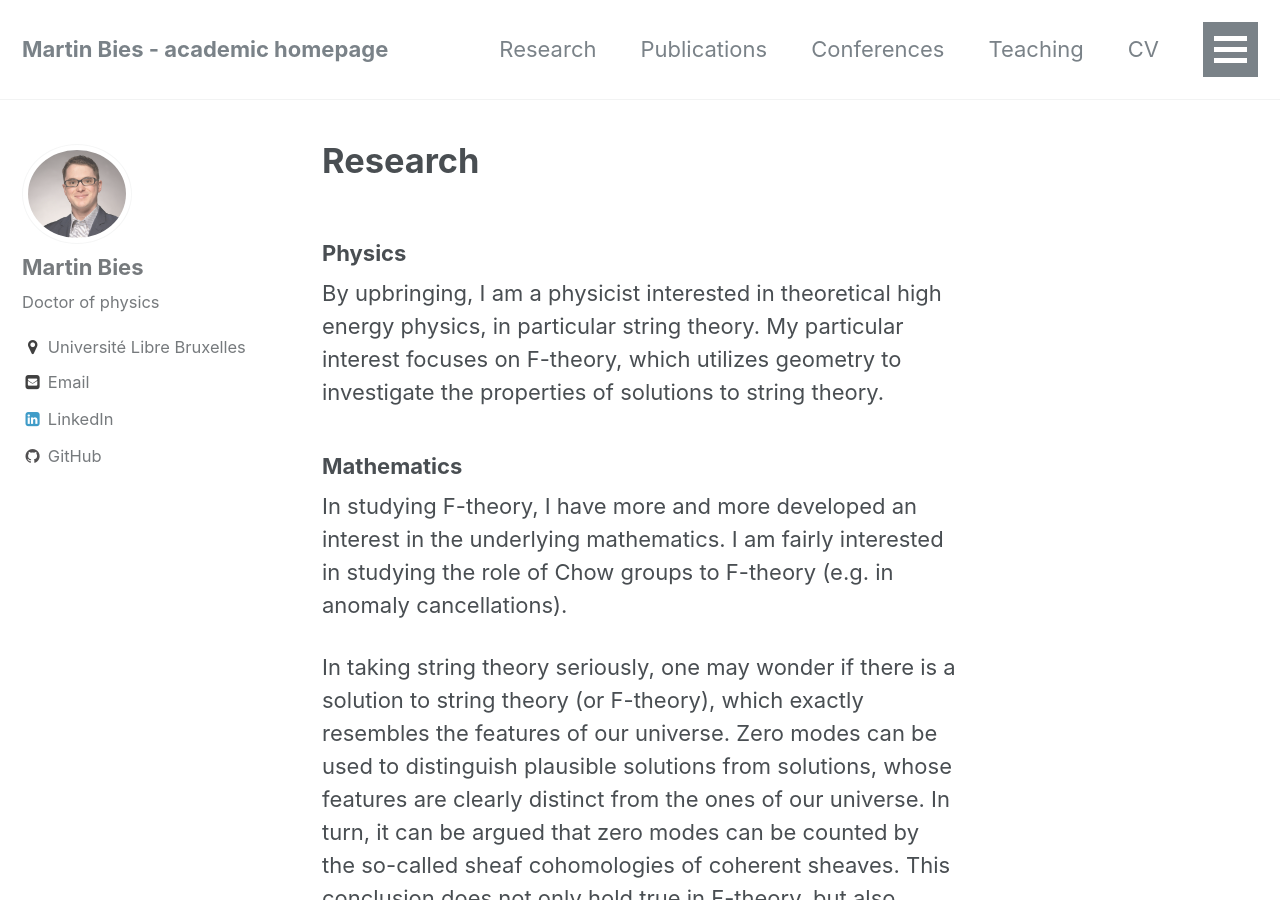
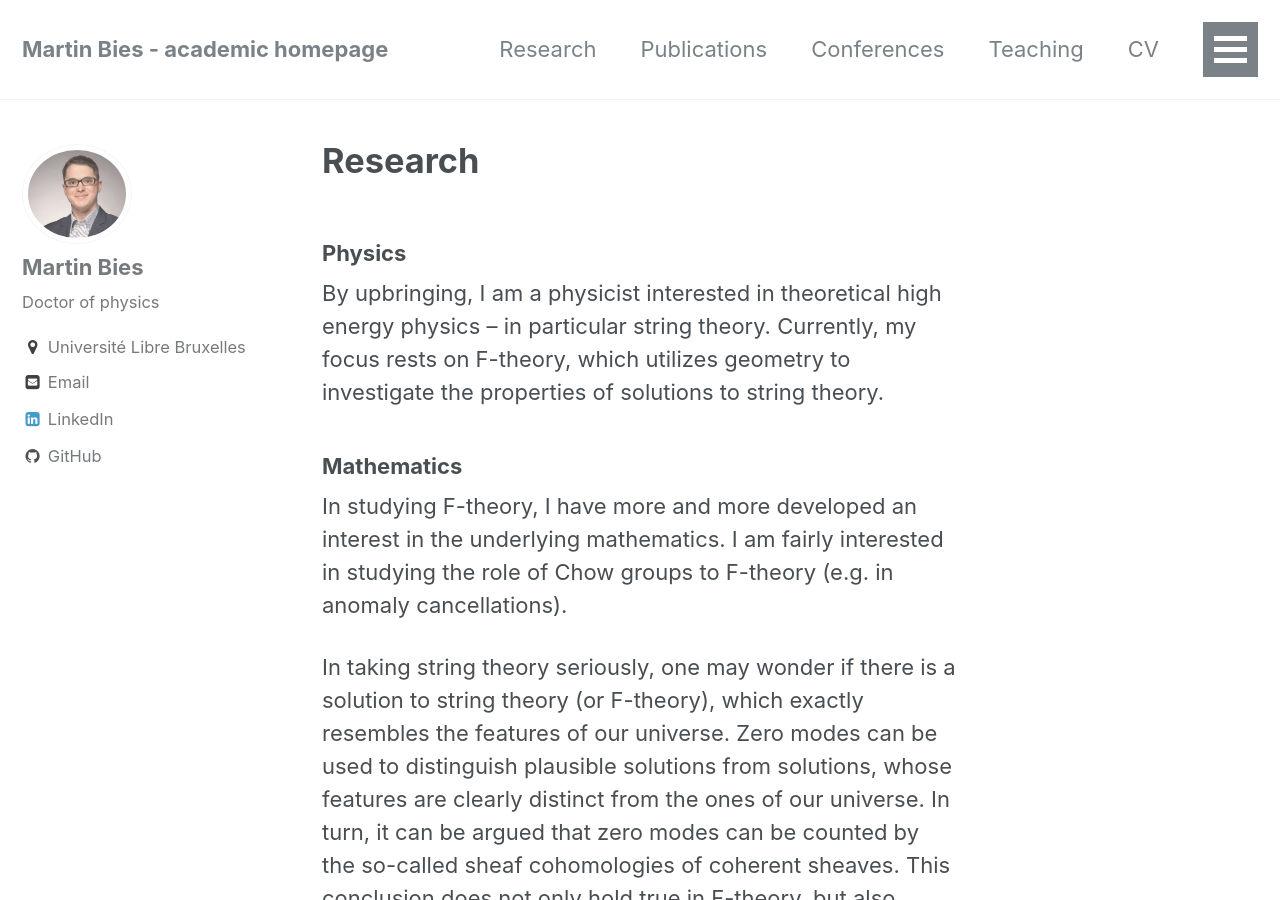
Before and after one commit to MartinBies/MartinBies.github.io, a Jekyll site: the page built from _pages/research.md, in a window 1280 px wide and 900 px high. Built offline with Jekyll 4.4.1, drawn with Linux system fonts in a browser that asks for light colours.

Commit message:
Adjusted the physics descriptions

```diff
--- a/_pages/research.md
+++ b/_pages/research.md
@@ -7,7 +7,7 @@ permalink: /research/
 
 ### Physics
 
-By upbringing, I am a physicist interested in theoretical high energy physics, in particular string theory. My particular interest focuses on F-theory, which utilizes geometry to investigate the properties of solutions to string theory.
+By upbringing, I am a physicist interested in theoretical high energy physics -- in particular string theory. Currently, my focus rests on F-theory, which utilizes geometry to investigate the properties of solutions to string theory.
 
 
 ### Mathematics
```
